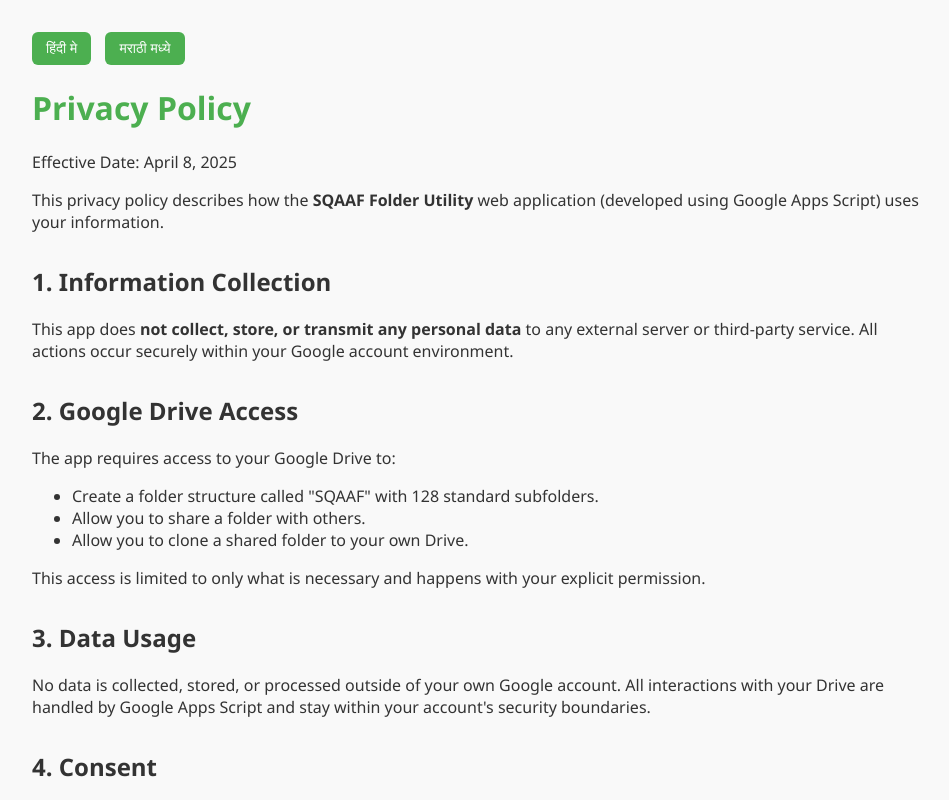
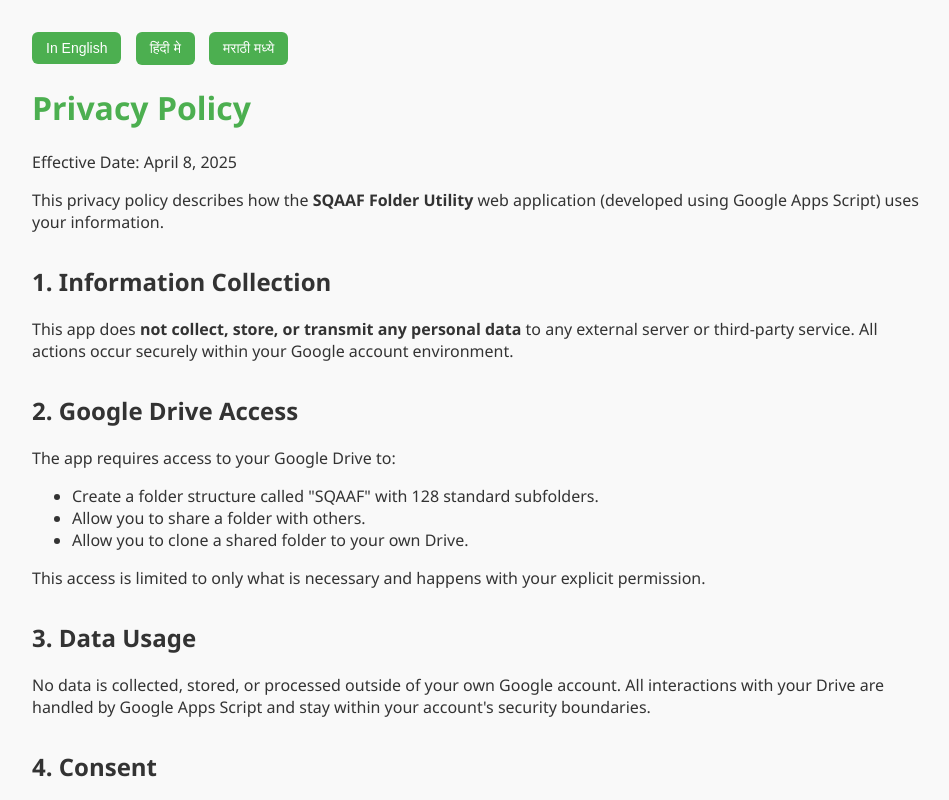
Before and after one commit to VedantKawade3/SQAAF-Utility-Web-App, a plain HTML site: page privacy.html in a window 1280 px wide. Shown: the top 800 px of the page, without its empty margins (158-1107 px from the left). Drawn offline with Linux system fonts and the light colour scheme; no server answers.

Commit message:
Update privacy.html

```diff
--- a/privacy.html
+++ b/privacy.html
@@ -42,6 +42,7 @@
 
 <body>
     <div class="translate-buttons">
+        <button onclick="translateTo('en')">In English</button>
         <button onclick="setLanguage('hi')">हिंदी मे</button>
         <button onclick="setLanguage('mr')">मराठी मध्ये</button>
     </div>
@@ -85,6 +86,41 @@
 
     <script>
         const translations = {
+            en: `
+                <h1>Privacy Policy</h1>
+                <p>Effective Date: April 8, 2025</p>
+
+                <p>This privacy policy describes how the <strong>SQAAF Folder Utility</strong> web application (developed using
+                   Google Apps Script) uses your information.</p>
+
+                <h2>1. Information Collection</h2>
+                <p>This app does <strong>not collect, store, or transmit any personal data</strong> to any external server or
+                    third-party service. All actions occur securely within your Google account environment.</p>
+
+                <h2>2. Google Drive Access</h2>
+                <p>The app requires access to your Google Drive to:</p>
+                <ul>
+                    <li>Create a folder structure called "SQAAF" with 128 standard subfolders.</li>
+                    <li>Allow you to share a folder with others.</li>
+                    <li>Allow you to clone a shared folder to your own Drive.</li>
+                </ul>
+                <p>This access is limited to only what is necessary and happens with your explicit permission.</p>
+
+                <h2>3. Data Usage</h2>
+                <p>No data is collected, stored, or processed outside of your own Google account. All interactions with your
+                    Drive are handled by Google Apps Script and stay within your account's security boundaries.</p>
+
+                <h2>4. Consent</h2>
+                <p>By using this app, you consent to the limited use of your Google Drive only for the folder operations
+                    described above.</p>
+
+                <h2>5. Changes to This Policy</h2>
+                <p>This policy may be updated in the future. All updates will be posted on this page.</p>
+
+                <h2>6. Contact</h2>
+                <p>If you have questions about this policy, please contact the developer at:
+                    <strong>vedantkawade.services@gmail.com</strong>
+                </p>`,
             hi: `
                 <h1>गोपनीयता नीति</h1>
                 <p>प्रभावी तिथि: 8 अप्रैल, 2025</p>
```
